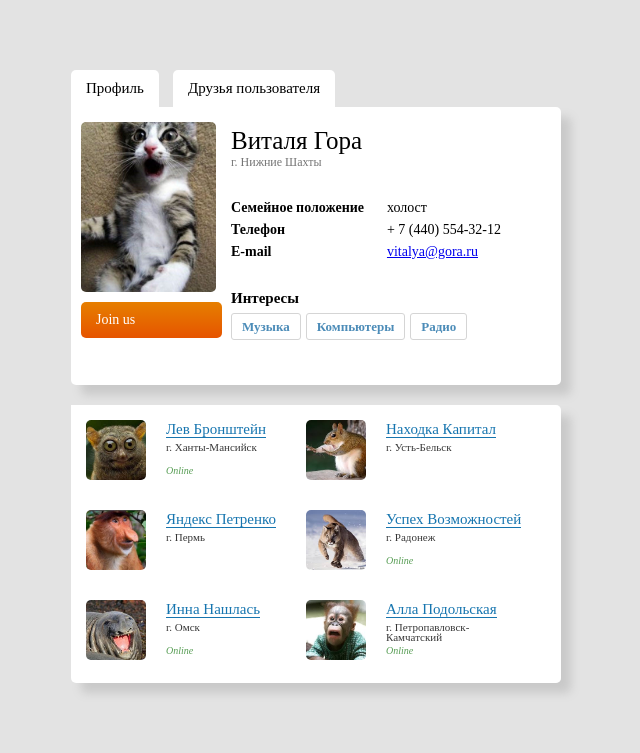
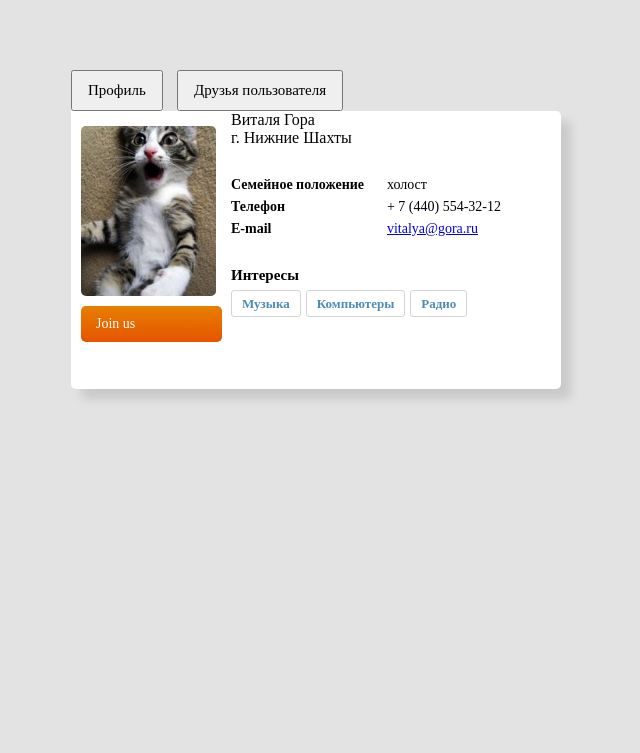
Before and after one commit to IvanKholin89/The-first-interface, a plain HTML site: page index.html in a window 1280 px wide. Shown: the whole page, without its empty margins (324-964 px from the left). Drawn offline with Linux system fonts and the light colour scheme.

Commit message:
#1 - Additions

```diff
--- a/index.html
+++ b/index.html
@@ -4,28 +4,38 @@
     <meta charset="UTF-8">
     <title>The first interface</title>
     <link rel="stylesheet" href="style.css">
-    <script src="index.js"></script>
 </head>
 <body>
     <div class="wrapper">
-        <ul class="header">
+        <ul class="header js-tab-buttons">
             <li class="header__list">
-                <a class="header__list--item" href="#">Профиль</a>
+                <button type="button"
+                        class="header__list--item js-tab-button"
+                        data-tab="profile"
+                >
+                    Профиль
+                </button>
             </li>
             <li class="header__list">
-                <a class="header__list--item" href="#">Друзья пользователя</a>
+                <button type="button"
+                        class="header__list--item js-tab-button"
+                        data-tab="list"
+                >
+                    Друзья пользователя
+                </button>
             </li>
         </ul>
-        <main>
+
+        <main id="profile" class="js-tab-content">
             <div class="avatar">
                 <div class="avatar__img"></div>
                 <a class="avatar__button" href="#">Join us</a>
 
             </div>
             <div class="content">
-                <div class="content__name">
-                    <p class="content__name--name">Виталя Гора</p>
-                    <p class="content__name--city">г. Нижние Шахты</p>
+                <div class="content__info info">
+                    <p class="info__name">Виталя Гора</p>
+                    <p class="info__city">г. Нижние Шахты</p>
                 </div>
                 <div class="content__about">
                     <ul class="content__about--list">
@@ -56,9 +66,9 @@
                     </ul>
                 </div>
             </div>
+        </main>
 
-        </main>
-        <main>
+        <main id="list" class="js-tab-content">
             <div class="friends">
                 <div class="friends__avatar"></div>
                 <div class="friends__name">
@@ -123,5 +133,6 @@
             </div>
         </main>
     </div>
+    <script src="index.js"></script>
 </body>
 </html>
--- a/index.js
+++ b/index.js
@@ -0,0 +1,38 @@
+const TAB_BUTTONS_SELECTOR = ".js-tab-buttons";
+const TAB_BUTTON_SELECTOR = ".js-tab-button";
+const TAB_CONTENT_SELECTOR = ".js-tab-content";
+
+const hideTabContents = () => {
+    document.querySelectorAll(TAB_CONTENT_SELECTOR).forEach((node) => {
+        node.style.display = 'none';
+    });
+};
+
+const showTabContent = (node) => {
+    node.style.display = "flex";
+};
+
+const activateTab = (node) => {
+    hideTabContents();
+    showTabContent(node);
+};
+
+const registerEventHandler = () => {
+    document
+        .querySelector(TAB_BUTTONS_SELECTOR)
+        .addEventListener("click", function (event) {
+            const to = event.target.getAttribute('data-tab'); // profile / list
+            const contentNode = document.getElementById(to);
+
+            activateTab(contentNode);
+        });
+};
+
+const init = () => {
+    const firstTab = document.querySelector(TAB_CONTENT_SELECTOR);
+
+    activateTab(firstTab);
+    registerEventHandler();
+};
+
+init();
```
